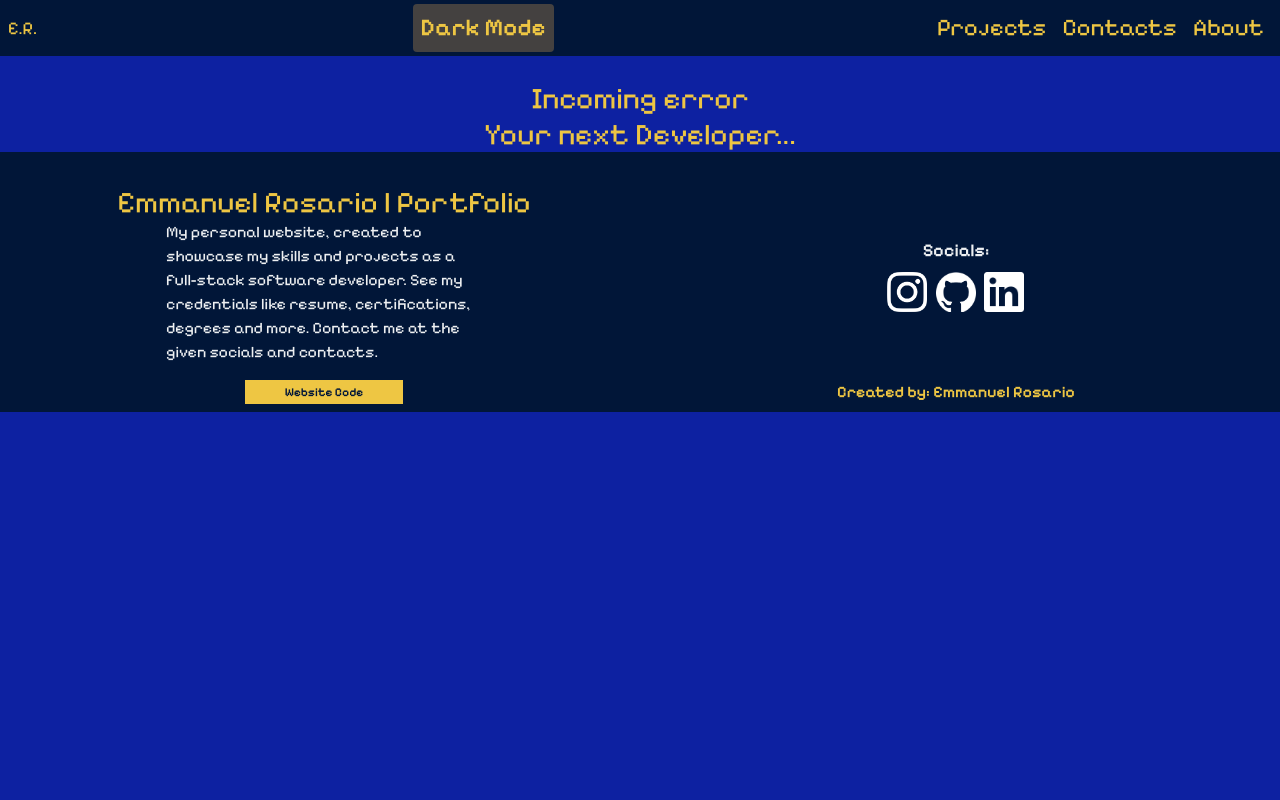
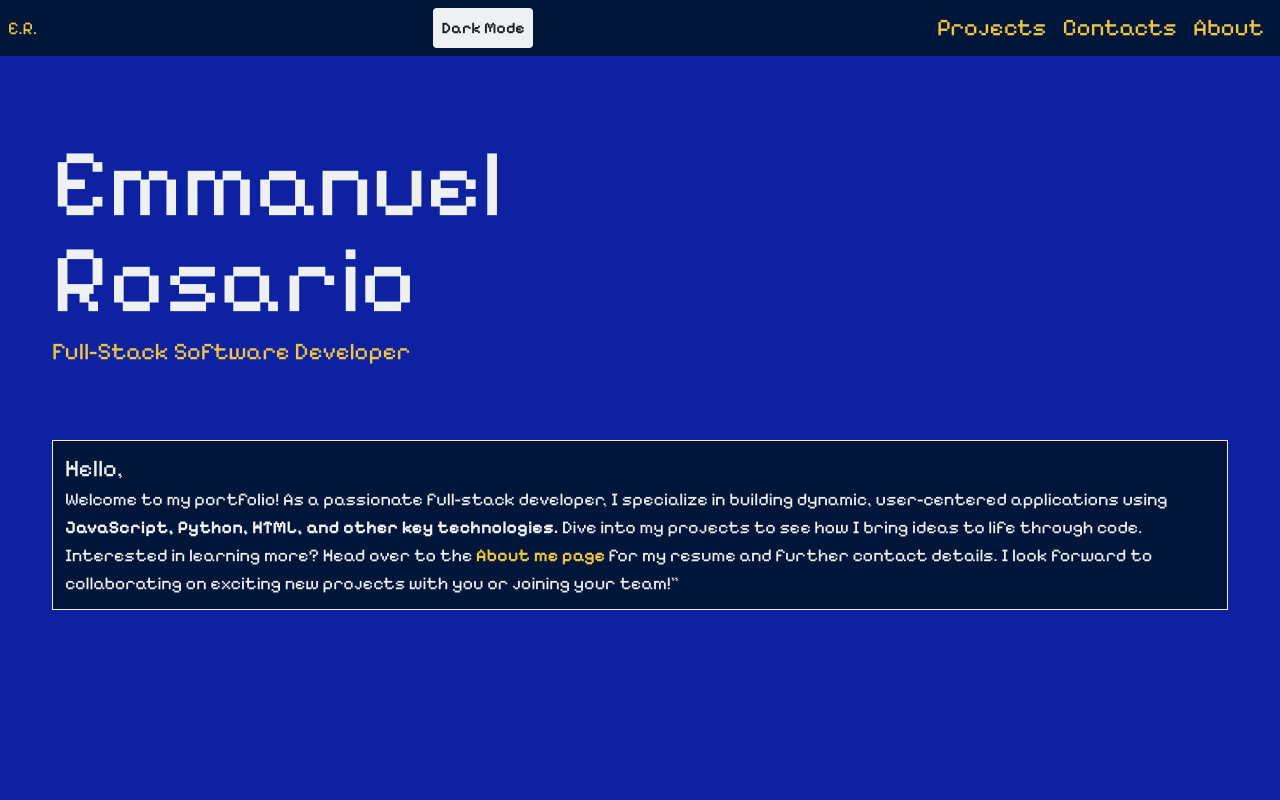
Before and after one commit to RosarioManny/ERosario-Portfolio-Site, a React (Vite) app: page / in a window 1280 px wide. Shown: the top 800 px of the page. Built offline with nearby package versions, Linux system fonts and the light colour scheme; a web font is replaced by a local one.

Commit message:
Reorganizing CSS

```diff
--- a/src/App.css
+++ b/src/App.css
@@ -36,7 +36,7 @@ White - #EEF0F2
 
 .typewriter-title {
   width: 26ch;
-  animation: typing 2s steps(29), blink 1s step-end infinite ;
+  animation: typing 1.5s steps(29), blink 1s step-end infinite ;
   animation-delay: 2s;
   border-right: 2px solid;
 }
--- a/src/App.jsx
+++ b/src/App.jsx
@@ -9,7 +9,6 @@ import Home from './components/Home'
 import Projects from './components/Projects'
 import Contacts from './components/Contacts'
 import About from './components/About'
-import EnterSite from './components/EnterSite'
 import Footer from './components/partials/_Footer'
 import Artfolio from './components/ProjectsDetails/Artfolio'
 import Whataduudle from './components/ProjectsDetails/Whataduudle'
@@ -35,8 +34,7 @@ function App() {
             <Navbar element={Navbar} />
             <div className=''>
               <Routes>
-                <Route path="/" element={<EnterSite />} />
-                <Route path="/home" element={<Home />} />
+                <Route path="/" element={<Home />} />
                 <Route path="/projects" element={<Projects />} />
                 <Route path="/contacts" element={<Contacts />} />
                 <Route path="/about" element={<About />} />
--- a/src/components/About.jsx
+++ b/src/components/About.jsx
@@ -2,11 +2,13 @@ import { Link } from "react-router-dom";
 import { theme } from "../styles/style";
 import { useEffect, useState } from "react";
 import { useDarkMode } from "../utils/DarkModeContext";
+import { useResponsive } from "../utils/ResponsiveContext";
 
 const About = () => {
   const [isDropdown, setIsDropdown] = useState(false);
   const [isAnimated, setIsAnimated] = useState(false);
   const { darkMode, toggleDarkMode } = useDarkMode();
+  const isMobile = useResponsive();
 
   const logos = [
     { src: 'src/assets/Logos/js.png', alt: 'JavaScript Logo', delay: 150},
@@ -24,7 +26,7 @@ const About = () => {
     { src: 'src/assets/Logos/icons8-postgresql-96.png', alt: 'PostgreSQL Logo', delay: 500},
   ]
 
-  const topThreeLogos = 3;
+  const topThreeLogos = isMobile ? "4" : "3"
   const handleClick = () => {
     setIsDropdown(!isDropdown)
   }
@@ -40,7 +42,9 @@ const About = () => {
   return(
     <>
       <section className="place-items-center">
-      <h1 className={`${theme.heading.default}
+      <h1 className={`
+        ${theme.heading.default}
+        ${darkMode ? "text-tangerine" : "text-sunburst"}
         typewriter typewriter-projects`
         }
         style={{ visibility: isAnimated ? "visible" : "hidden", }}>
@@ -59,7 +63,9 @@ const About = () => {
         <div className={`
         ${theme.container.default}
         ${theme.bodyText.default}
-        overflow-hidden grid grid-cols-3 gap-9 transform ease-in-out duration-700
+        overflow-hidden transform ease-in-out grid gap-9 duration-700
+        ${isMobile ? "grid-cols-4" : "grid-cols-3"}
+
         ${darkMode ? "bg-charcoal" : "bg-midnight"}
         ${isDropdown ? 'max-h-[800px]' : 'max-h-28'} `}
         >
@@ -68,7 +74,7 @@ const About = () => {
             return (
               <img
               key={logo.alt}
-              className={`h-18 transition-opacity duration-300 ease-in overflow-hidden ${
+              className={`h-20 transition-opacity duration-300 ease-in overflow-hidden ${
                 !visible ? `delay-${logo.delay} ${isDropdown ? 'opacity-100' : 'opacity-0'}` : ''}
                 `
               }
@@ -79,7 +85,11 @@ const About = () => {
             })
           }
         </div>
-        <div className={`${theme.container.button}`}>
+        <div className={`
+          ${theme.button.default}
+          ${darkMode ? "bg-charcoal text-tangerine" : "bg-midnight text-sunburst"}
+          `}
+          >
           <button
           onClick={handleClick}
           >
--- a/src/components/Contacts.jsx
+++ b/src/components/Contacts.jsx
@@ -19,7 +19,9 @@ const Contacts = () => {
     <>
       <section className="place-items-center">
         <div className=" flex-auto flex-col justify-items-center space-y-4">
-        <h1 className={`${theme.heading.default}
+        <h1 className={`
+        ${theme.heading.default}
+        ${darkMode ? "text-tangerine" : "text-sunburst"}
           typewriter typewriter-projects`
           }
           style={{ visibility: isAnimated ? "visible" : "hidden", }}>
--- a/src/components/EnterSite.jsx
+++ /dev/null
@@ -1,27 +0,0 @@
-import { Link } from "react-router-dom";
-import { theme } from "/src/styles/style.js"
-import { useEffect } from "react";
-import { useNavigate } from "react-router-dom";
-
-const EnterSite = () => {
-  const navigate = useNavigate();
-
-  useEffect(() => {
-
-  }, [])
-
-  return(
-    <>
-      <section className={`${theme.heading.default} flex flex-col place-items-center`}>
-          <h1 className={``}>
-            Incoming error
-          </h1>
-          <h1>
-            Your next Developer...
-          </h1>
-      </section>
-    </>
-  )
-}
-
-export default EnterSite
--- a/src/components/Home.jsx
+++ b/src/components/Home.jsx
@@ -83,13 +83,11 @@ const Home = () => {
               ${darkMode ? theme.dark.container : "bg-midnight"} my-16`
               }
             >
-              <b>Hello,</b>
-                <br/>
-                Welcome to my portfolio! As a passionate full-stack developer, I specialize in building dynamic, user-centered applications using <b>JavaScript, Python, HTML, and other key technologies.</b>
-                Dive into my projects to see how I bring ideas to life through code. Interested in learning more? Head over to the  <br/>
-                <Link to='/about' className={`font-semibold tranisition-color duration-500 ${ darkMode ? "text-tangerine hover:text-midnight" : "text-sunburst hover:text-skyline "}`}>
+              <p className="text-2xl">Hello,</p>
+                Welcome to my portfolio! As a passionate full-stack developer, I specialize in building dynamic, user-centered applications using <b>JavaScript, Python, HTML, and other key technologies.</b> Dive
+                into my projects to see how I bring ideas to life through code. Interested in learning more? Head over to the <Link to='/about' className={`font-semibold tranisition-color duration-500 ${ darkMode ? "text-tangerine hover:text-midnight" : "text-sunburst hover:text-skyline "}`}>
                   About me page
-                </Link> for my resume and further contact details. I look forward to collaborating on exciting new projects!"
+                </Link> for my resume and further contact details. I look forward to collaborating on exciting new projects with you or joining your team!"
             </p>
           </div>
       </section>
--- a/src/components/partials/_Navbar.jsx
+++ b/src/components/partials/_Navbar.jsx
@@ -32,15 +32,15 @@ const Navbar = () =>  {
       {isMobile ? (
         // Desktop View
         <>
-          <Link to="/home" className="!text-lg">
+          <Link to="/" className="!text-lg">
             E.R.
           </Link>
           <div className="font-semibold transition-all duration-700 ">
             <button
               onClick={toggleDarkMode}
               className=
-              {`p-2 rounded hover:border hover:border-frost hover:border-2
-              ${darkMode ? "bg-midnight text-frost " : "bg-charcoal"}
+              {`p-2 rounded h-fit text-base hover:border hover:border-2
+              ${darkMode ? "bg-midnight text-frost hover:border-sunburst  " : "bg-frost text-onyx hover:border-tangerine "}
               `}
             >
               <p>
@@ -66,7 +66,7 @@ const Navbar = () =>  {
       ) : (
         <>
         {/* Mobile View  */}
-        <Link to="/home"> E.R.</Link>
+        <Link to="/"> E.R.</Link>
         <div
           onClick={toggleDarkMode}
           className=
@@ -94,7 +94,7 @@ const Navbar = () =>  {
           key={link}
           to={`/${link}`}
           onClick={handleClick}
-          className="hover:border-2 hover:border-glacier p-2"
+          className="hover:box-border hover:max-w-min hover:overflow-hidden hover:border-2 hover:border-glacier p-2"
         >
           {link.charAt(0).toUpperCase() + link.slice(1)}
         </Link>
--- a/src/styles/style.js
+++ b/src/styles/style.js
@@ -19,50 +19,48 @@ Color Pallete:
 export const theme = {
   // Text
   heading: {
-    default: "text-sunburst text-3xl mt-6 font-Pixelify",
-    home: "text-frost text-7xl mt-20 mx-4 font-Pixelify",
-    drkDefault: "text-tangerine",
-    drkHome: "text-skyline"
+    default: "text-3xl mt-6 font-Pixelify transition-colors duration-500",
+    home: "text-frost text-7xl mt-20 mx-4 font-Pixelify transition-colors duration-500",
   },
   subheading: {
-    default: "text-frost text-base font-Pixelify",
-    home: "text-sunburst text-xl my-2 mx-4 font-Pixelify",
-    card: "font-bold text-xl mb-2 text-sunburst",
-    nav: "text-sunburst text-2xl font-Pixelify",
+    default: "text-frost text-lg font-Pixelify transition-all duration-500",
+    home: "text-sunburst text-xl my-2 mx-4 font-Pixelify transition-all duration-500",
+    card: "font-bold text-xl mb-2 text-sunburst transition-all duration-500",
+    nav: "text-sunburst text-2xl font-Pixelify transition-all duration-500",
   },
   bodyText: {
-    default: "text-frost text-lg font-Pixelify",
-    card: "text-frost text-auto text-[13px] font-Pixelify",
+    default: "text-frost text-lg font-Pixelify transition-all duration-500",
+    card: "text-frost text-auto text-[13px] font-Pixelify transition-all duration-500",
   },
   // Containers
   card: {
     projects: "min-w-sm max-w-2xl box-border transition-all overflow-hidden mx-4 my-6 hover:shadow-xl hover:border-solid hover:border-frost hover:border-2",
-    hover: ""
   },
   container: {
-    default: "p-5 p m-4 border-[1px] border-frost",
-    img: "p-3",
-    nav: "sticky p-2 justify-between items-center flex top-0 right-0 left-0",
+    default: "p-3 p m-4 border-[1px] border-frost transition-all duration-500",
+    img: "p-3 transition-all duration-500",
+    nav: "sticky p-2 justify-between items-center flex top-0 right-0 left-0 transition-all duration-500",
     footer: "items-center text-frost text-base font-Pixelify p-2 grid  grid-cols-2 transition-all duration-500",
     socialsLogos: "p-2",
     description: "text-frost mx-4 mb-6 flex ",
   },
   button: {
-    default: "flex bg-sunburst w-fit p-2 mb-2 place-items-center inline-block py-1 text-sm font-bold",
-    largeButton: "flex justify-center gap-2  place-items-center  inline-block bg-sunburst py-1 text-sm font-bold text-midnight "
+    default: "flex w-fit p-3 rounded mb-2 place-items-center inline-block py-1 text-base font-Pixelify transition-all duration-500",
+    largeButton: "flex justify-center gap-2  place-items-center  inline-block bg-sunburst py-1 text-sm font-bold text-midnight transition-all duration-500"
   },
   navMenu: {
     burger: "bg-sunburst transition-all duration-300 ease-in-out transform h-1 w-7",
-    offScreen: "h-screen w-full max-w-[450px] fixed top-0 flex flex-col space-y-9 items-center justify-center text-center text-3xl font-medium transition-all ease-in-out duration-300 off-screen-menu",
+    offScreen: "h-screen w-full max-w-[450px] fixed top-0 flex flex-col space-y-9 items-center justify-center text-center text-3xl transition-all ease-in-out duration-300 off-screen-menu",
   },
-  dark: {
-    home: "text-skyline",
-    subheading: "text-tangerine",
-    bodyText: "text-glacier",
-    nav: "text-tangerine bg-charcoal transition-colors duration-500 ",
-    burger: "bg-tangerine",
-    container: "bg-charcoal text-glacier transition-colors duration-500",
-    bg: "bg-onyx",
-    footer: "bg-charcoal"
+  // Colors
+  lightMode: {
+    heading: "text-frost",
+    subheading: "text-frost",
+    bodyText: "text-frost",
+    background: "bg-midnight",
+
+  },
+  darkMode: {
+
   },
 }
```
Also changed, not shown: src/components/Projects.jsx (+7 -2 lines). Lines whose indentation alone changed are shown as unchanged.
